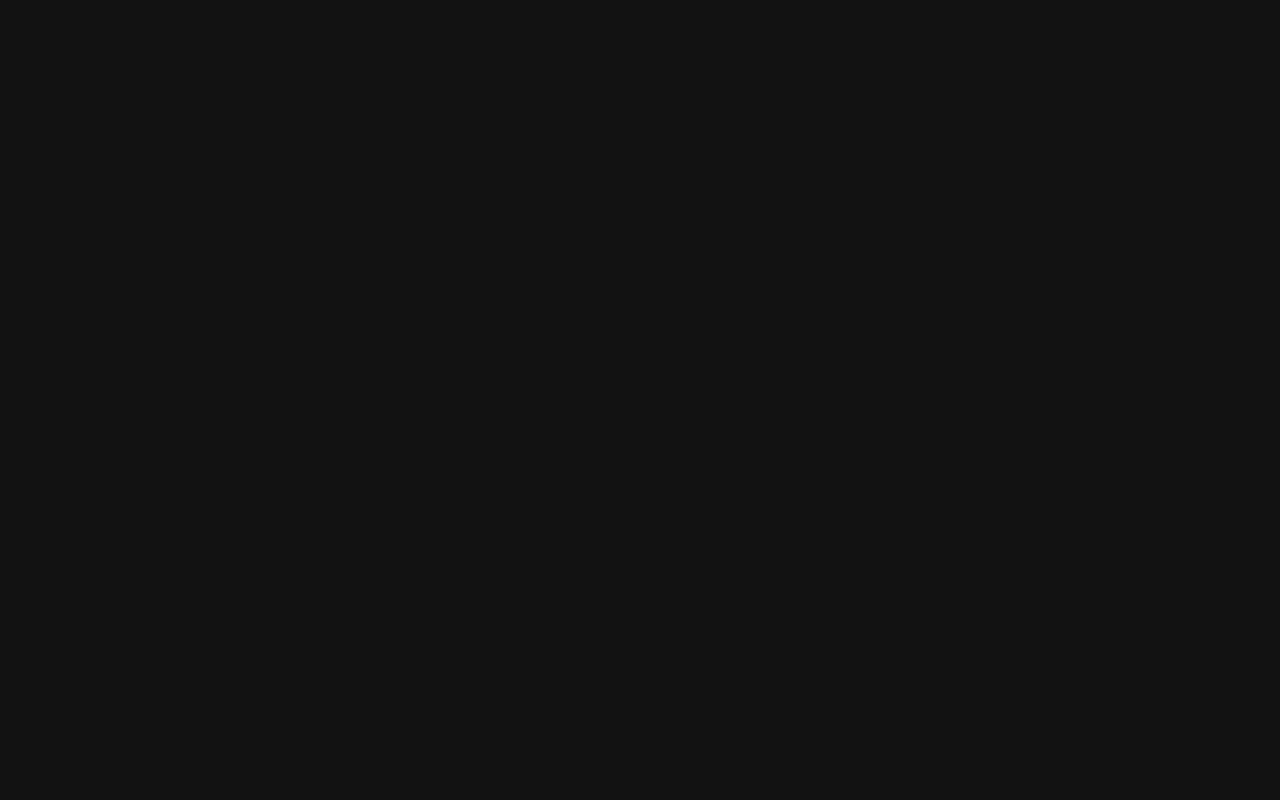
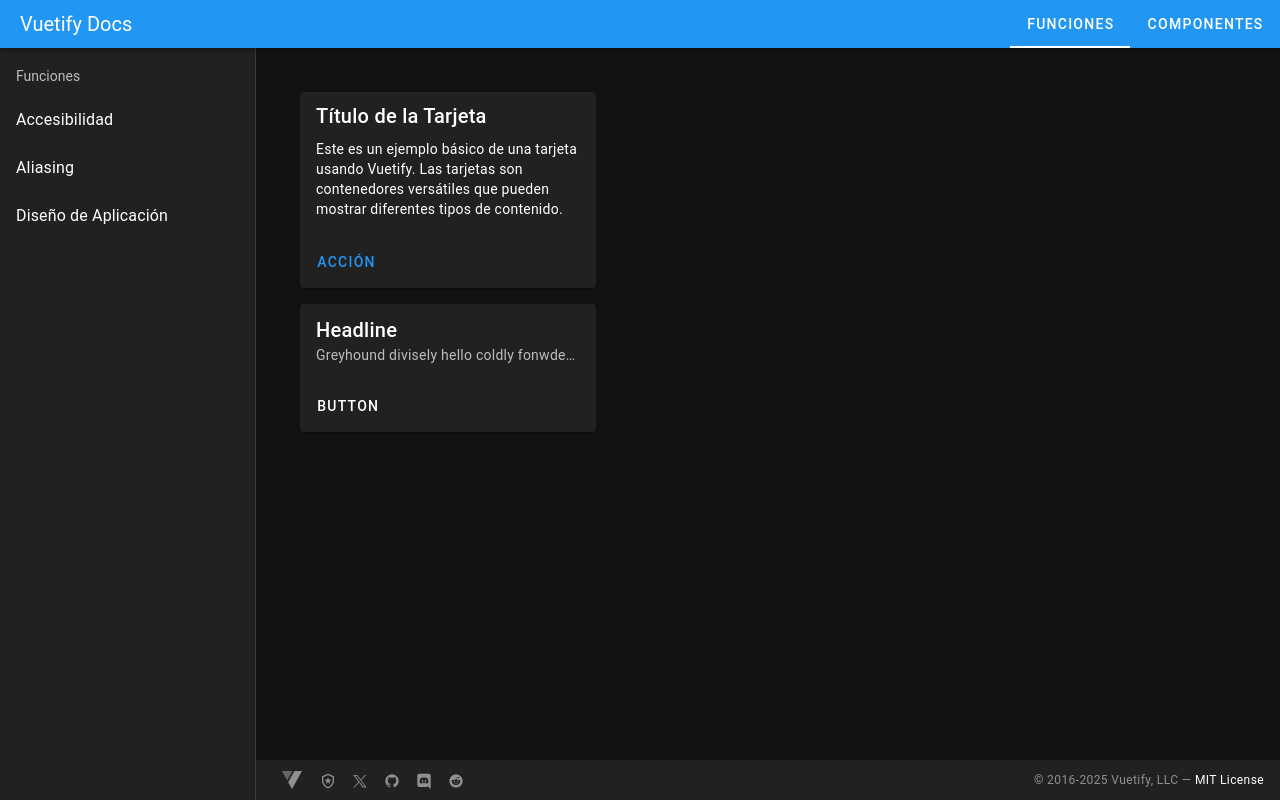
Before and after one commit to jkdevcode/vue-vuetify-prog, a Vue app: page /components/cards in a window 1280 px wide. Before the commit this address had no page. Built offline with nearby package versions, Linux system fonts and the light colour scheme.

Commit message:
Add component Cards and update navigation routes

```diff
--- a/src/layouts/MainLayout.vue
+++ b/src/layouts/MainLayout.vue
@@ -72,8 +72,8 @@
   // ],
   components: [
     { title: 'Botones', route: '/components/buttons' },
-  //   { title: 'Tarjetas', route: '/components/cards' },
-  //   { title: 'Formularios', route: '/components/forms' }
+    { title: 'Tarjetas', route: '/components/cards' },
+    //   { title: 'Formularios', route: '/components/forms' }
   ],
   // api: [
   //   { title: 'Referencias', route: '/api/references' },
--- a/src/router/index.js
+++ b/src/router/index.js
@@ -54,6 +54,11 @@
           name: 'buttons',
           component: () => import('@/views/components/ButtonsView.vue')
         },
+        {
+          path: 'components/cards',
+          name: 'cards',
+          component: () => import('@/views/components/CardsView.vue')
+        },
 
         // Redirección por defecto
         {
--- /dev/null
+++ b/src/views/components/CardsView.vue
@@ -0,0 +1,32 @@
+<template><!-- inicializamos la plantilla Html -->
+  <v-container class="md"> <!-- contenedor principal -->
+    <v-col cols="12" sm="6" md="4"> <!-- columna de 12 columnas, 6 columnas en sm, 4 columnas en md -->
+      <v-card class="mb-4"> <!-- card -->
+        <v-card-title>Título de la Tarjeta</v-card-title>
+        <v-card-text>
+          Este es un ejemplo básico de una tarjeta usando Vuetify. Las tarjetas son contenedores
+          versátiles que pueden mostrar diferentes tipos de contenido.
+        </v-card-text>
+        <v-card-actions>
+          <v-btn color="primary">Acción</v-btn>
+        </v-card-actions>
+      </v-card>
+      <v-card
+        :variant="variant"
+        class="mx-auto"
+        color="color"
+        subtitle="Greyhound divisely hello coldly fonwderfully"
+        title="Headline">
+        <template v-slot:actions>
+          <v-btn text="Button" />
+        </template>
+      </v-card>
+    </v-col>
+  </v-container>
+</template>
+
+<script setup>
+
+</script>
+
+<style scoped></style>
```
